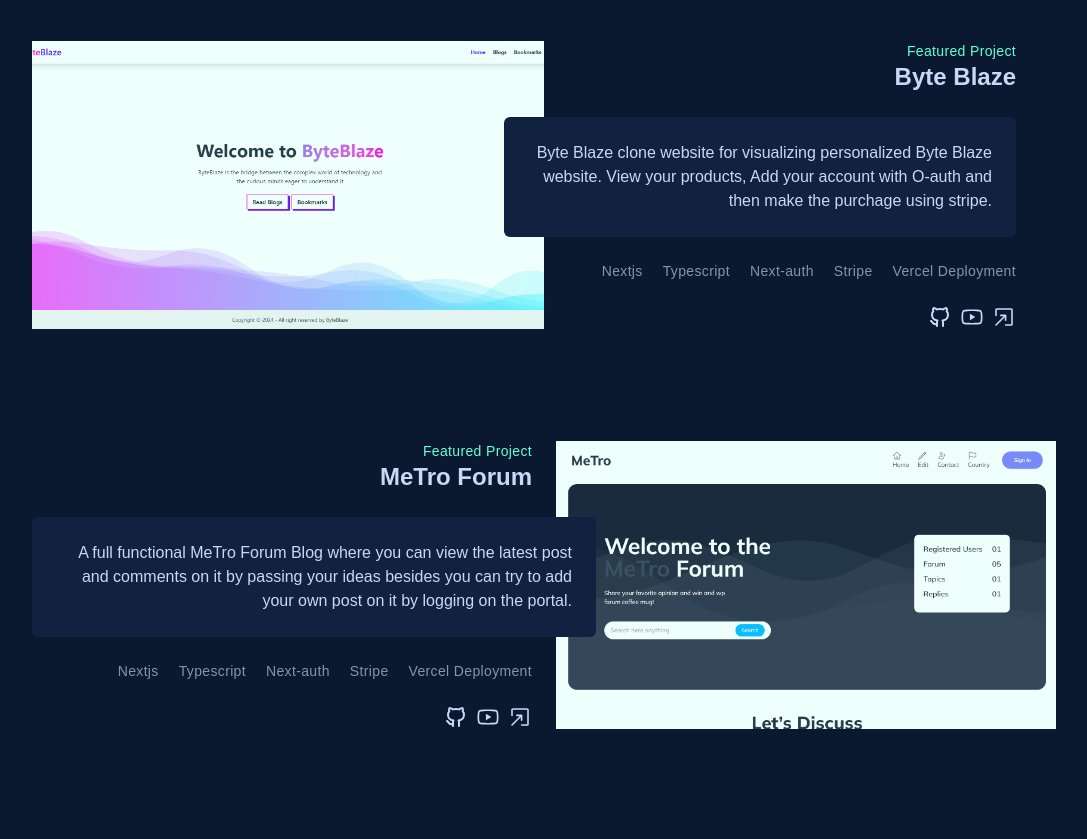
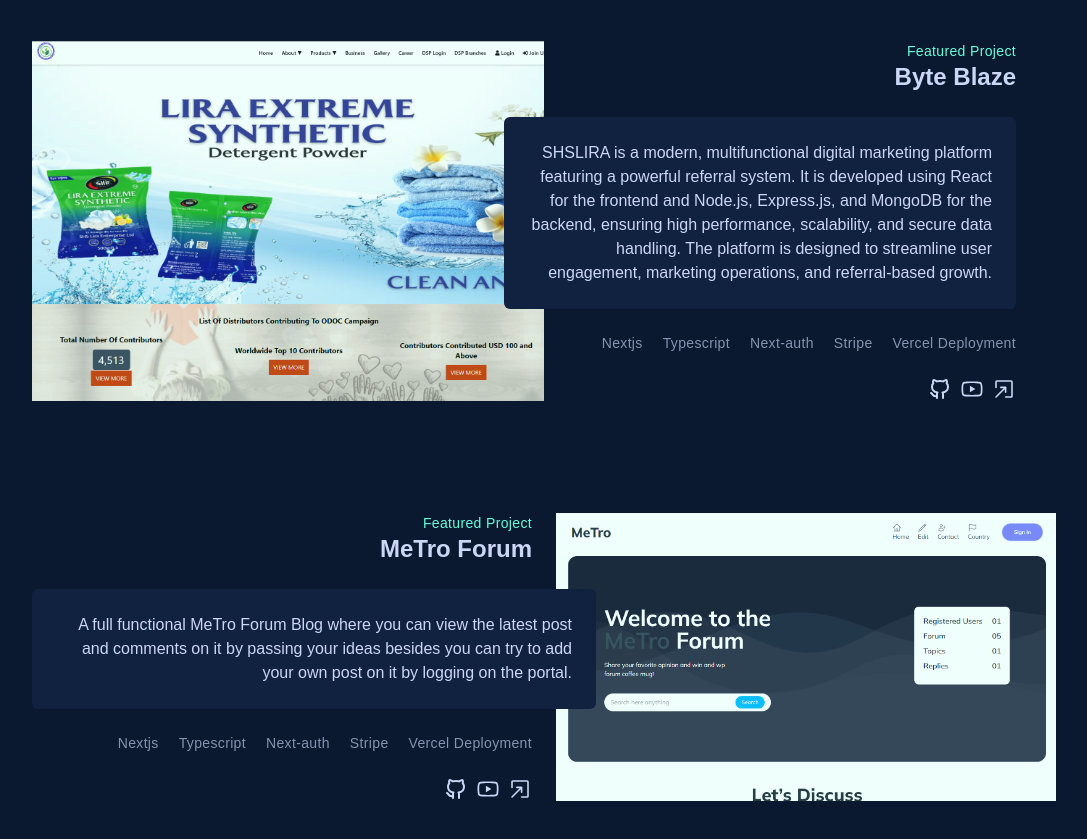
Before and after one commit to mdalihasanriyad/ahriyad-portfolio, a React (Vite) app: page / in a window 1280 px wide. Shown: the part 1991-2830 px from the top of the page, without its empty margins (96-1183 px from the left). Built offline with nearby package versions, Linux system fonts and the light colour scheme.

Commit message:
frist project add

```diff
--- a/src/assets/index.jsx
+++ b/src/assets/index.jsx
@@ -2,6 +2,6 @@
 import profileImg from './images/profile-B3sztNpI.png'
 import amazonImg from './images/amazonImg-bgDKpEY2.png'
 import cyberImg from './images/cyberBlog-Dxgk_wIZ.png'
-import noorShop from './images/noorShop-DyAt1a77.png'
+import noorShop from './images/first-project.png'
 
 export { logo, profileImg, amazonImg, cyberImg, noorShop };
--- a/src/ui/Project.jsx
+++ b/src/ui/Project.jsx
@@ -10,7 +10,7 @@
             <SectionTitle title='Some Things I have Built' titleN0='03.' />
             <div className="mt-10 flex flex-col items-center justify-center gap-28">
                 <div className="flex flex-col lg:flex-row gap-6">
-                    <a href="https://byte-blazeahr.vercel.app/" target='blank' className='w-full lg:w-1/2 h-auto relative rounded-xl group'>
+                    <a href="https://shslira.com//" target='blank' className='w-full lg:w-1/2 h-auto relative rounded-xl group'>
                         <img src={noorShop} alt="amazonImg" className='w-full h-full object-cover' />
                         <div className="absolute w-full h-full bg-designColor/10 top-0 left-0 group-hover:bg-transparent duration-300" />
                     </a>
@@ -19,7 +19,7 @@
                             <p className='text-designColor text-sm tracking-wide'>Featured Project</p>
                             <h1 className='text-2xl font-bold'>Byte Blaze</h1>
                         </div>
-                        <p className='bg-textBg text-sm md:text-base p-2 md:p-6 rounded-md'> Byte Blaze clone website for visualizing personalized Byte Blaze website. View your products, Add your account with O-auth and then make the purchage using stripe.</p>
+                        <p className='bg-textBg text-sm md:text-base p-2 md:p-6 rounded-md'> SHSLIRA is a modern, multifunctional digital marketing platform featuring a powerful referral system. It is developed using React for the frontend and Node.js, Express.js, and MongoDB for the backend, ensuring high performance, scalability, and secure data handling. The platform is designed to streamline user engagement, marketing operations, and referral-based growth.</p>
                         <ul className='text-xs tracking-wide md:text-sm flex gap-2 md:gap-5 justify-between text-darkText'>
                             <li>Nextjs</li>
                             <li>Typescript</li>
@@ -27,7 +27,7 @@
                             <li>Stripe</li>
                             <li>Vercel Deployment</li>
                         </ul>
-                        <ProjectsLink link='https://byte-blazeahr.vercel.app/' />
+                        <ProjectsLink link='https://shslira.com/' />
                     </div>
                 </div>
                 <div className="flex flex-col lg:flex-row-reverse gap-6">
```
Also changed, not shown: src/assets/images/first-project.png (added).
